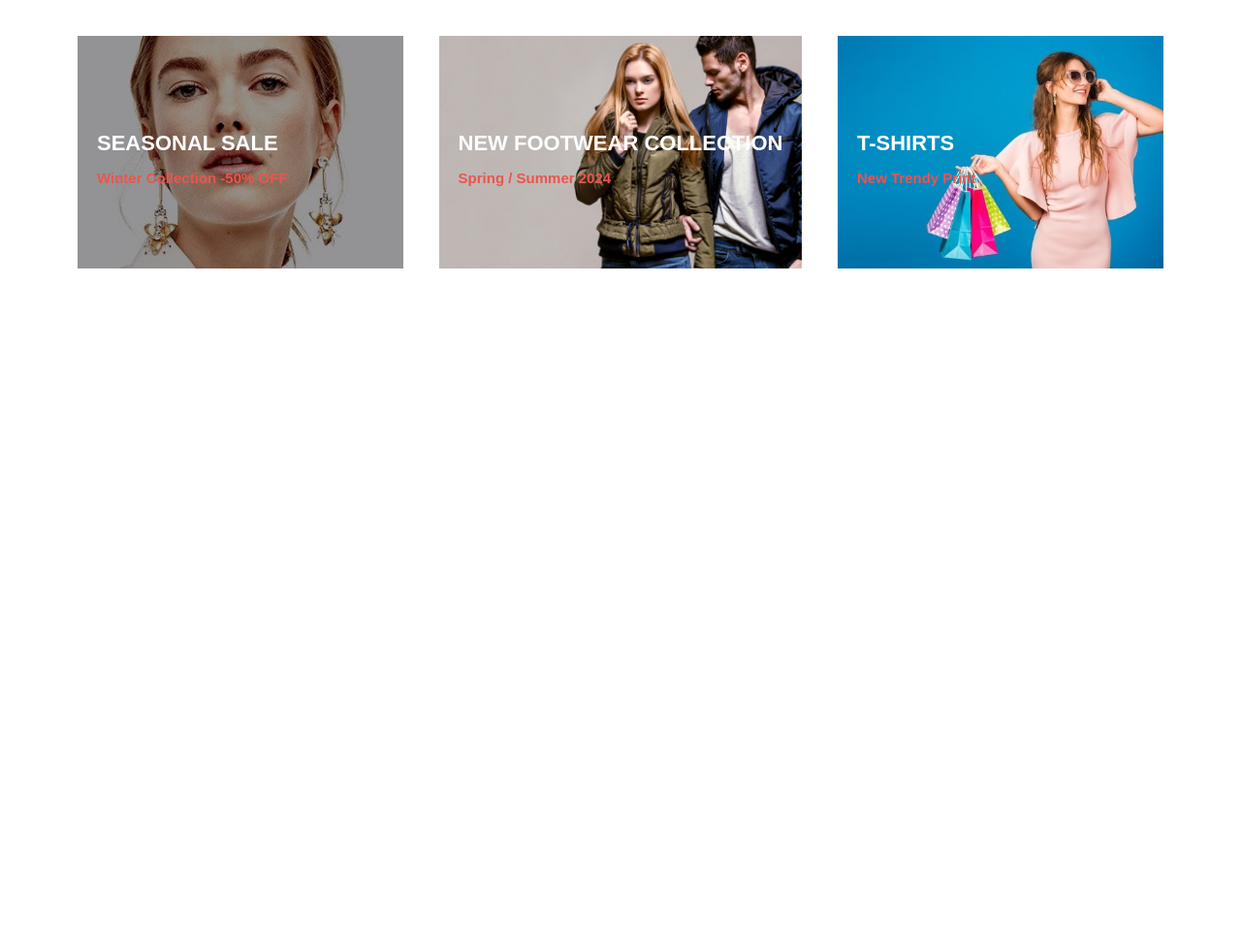
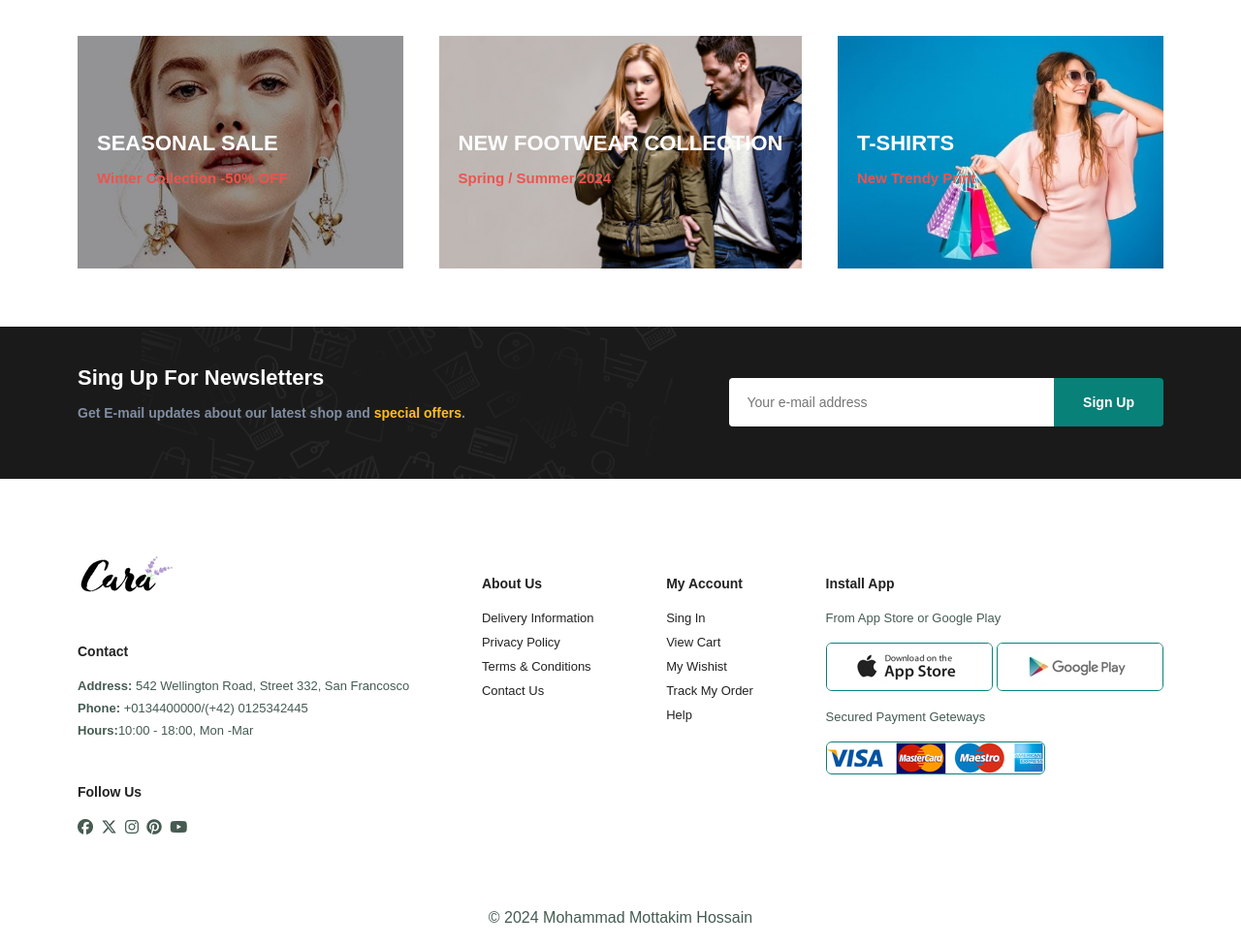
Before and after one commit to mohammadmottakim/my-project-1-html-css-javaScript, a plain HTML site: page index.html in a window 1280 px wide. Shown: the part 4249-5225 px from the top of the page at 97% size. Before the commit the page ends 4546 px from the top, so only its background shows below. Drawn offline with Linux system fonts and the light colour scheme.

Commit message:
full html and css complite web

```diff
--- a/index.html
+++ b/index.html
@@ -434,6 +434,74 @@
      </section>
      <!-- End smull banner html code hear  -->
 
+      <!-- sign Up for newsLetters section code start now  -->
+
+       <section id="newsletter" class="section-p1 section-m1">
+            <div class="newstext">
+                <h4>Sing Up For Newsletters</h4>
+                <p>Get E-mail updates about our latest shop and <span>special offers</span>.</p>
+            </div>
+            <div class="form">
+                <input type="text" placeholder="Your e-mail address">
+                <button class="normal">Sign Up</button>
+            </div>
+       </section>
+      <!-- sign Up for newsLetters section code End now  -->
+
+      <footer class="section-p1">
+                <div class="col">
+                    <img class="logo" src="img/logo.png" alt="">
+                    <h4>Contact</h4>
+                    <p> <strong>Address:</strong> 542 Wellington Road, Street 332, San Francosco </p>
+                    <p><Strong>Phone:</Strong> +0134400000/(+42) 0125342445</p>
+                    <p><Strong>Hours:</Strong>10:00 - 18:00, Mon -Mar </p>
+                    <div class="follow">
+                        <h4>Follow Us</h4>
+                        <div class="icon">
+                            <i class="fa-brands fa-facebook"></i>
+                            <i class="fa-brands fa-x-twitter"></i>
+                            <i class="fa-brands fa-instagram"></i>
+                            <i class="fa-brands fa-pinterest"></i>
+                            <i class="fa-brands fa-youtube"></i>
+                        </div>
+                    </div>
+                </div>
+
+                <div class="col">
+                    <h4>About Us</h4>
+                    <a href="#">Delivery Information</a>
+                    <a href="#">Privacy Policy</a>
+                    <a href="#">Terms & Conditions</a>
+                    <a href="#">Contact Us</a>
+                </div>
+
+                <div class="col">
+                    <h4>My Account</h4>
+                    <a href="#">Sing In</a>
+                    <a href="#">View Cart</a>
+                    <a href="#">My Wishist</a>
+                    <a href="#">Track My Order</a>
+                    <a href="#">Help</a>
+                </div>
+
+                <div class="col install">
+                        <h4>Install App</h4>
+                        <p>From App Store or Google Play</p>
+                        <div class="row">
+                            <img src="img/pay/app.jpg" alt="">
+                            <img src="img/pay/play.jpg" alt="">
+                            <p>Secured Payment Geteways</p>
+                            <img src="img/pay/pay.png" alt="">
+                        </div>
+                </div>
+
+      </footer>
+      <div class="copyright">
+        <p>
+            &copy; 2024 Mohammad Mottakim Hossain
+        </p>
+    </div>
+
     <script src="script.js"></script>
 </body>
 </html>
--- a/style.css
+++ b/style.css
@@ -443,3 +443,125 @@ body{
     font-size: 15px;
     font-weight: 800;
 }
+
+/* Banner 3 code End Now  */
+
+
+ /* news Letter code start now  */
+
+#newsletter{
+    display: flex;
+    justify-content: space-between;
+    flex-wrap: wrap;
+    align-items: center;
+    background-image: url("img/banner/b14.png");
+    background-repeat: no-repeat;
+    background-position: 20% 30%;
+    background-color: #1a1a1a ;
+}
+
+#newsletter h4 {
+    font-size: 22px;
+    font-weight: 700;
+    color: #fff;
+}
+
+#newsletter p {
+    font-size: 14px;
+    font-weight: 600;
+    color: #818ea0;
+}
+
+#newsletter p span {
+    color: #ffbd27;
+}
+
+#newsletter .form {
+    display: flex;
+    width: 40%;
+}
+
+#newsletter input {
+    height: 3.125rem;
+    padding: 0 1.25em;
+    font-size: 14px;
+    width: 100%;
+    border: 1px solid transparent;
+    border-radius: 4px;
+    outline: none;
+    border-top-right-radius: 0;
+    border-bottom-right-radius: 0;
+}
+
+#newsletter button {
+    background-color: #088178;
+    color: #fff;
+    white-space: nowrap;
+    border-top-left-radius: 0;
+    border-bottom-left-radius: 0;
+}
+
+ /* news Letter code End now  */
+
+ /* footer code start now  */
+
+ footer{
+        display: flex;
+        flex-wrap: wrap;
+        justify-content: space-between;
+ }
+
+ footer .col{
+        display: flex;
+        flex-direction: column;
+        align-items: flex-start;
+        margin-bottom: 20px;
+ }
+ footer .logo {
+    margin-bottom: 30px;
+ }
+
+ footer h4 {
+    font-size: 14px;
+    padding: 20px 0;
+ }
+
+ footer p {
+    font-size: 13px;
+    margin: 0 0 8px 0;
+ }
+
+ footer a {
+    font-size: 13px;
+    text-decoration: none;
+    color: #222;
+    margin-bottom: 10px;
+ }
+
+ footer .follow {
+    margin-top: 20px;
+ }
+ footer .follow i {
+    color: #465b52;
+    padding-right: 4px;
+    cursor: pointer;
+ }
+
+footer .install .row img{
+    border: 1px solid #088178;
+    border-radius: 6px;
+}
+
+footer .install img {
+    margin: 10px 0 15px 0;
+}
+ footer .follow i:hover, footer a:hover {
+    color: #088178;
+ }
+
+ .copyright{
+    width: 100%;
+    text-align: center;
+ }
+
+ /* footer code End now  */
```
